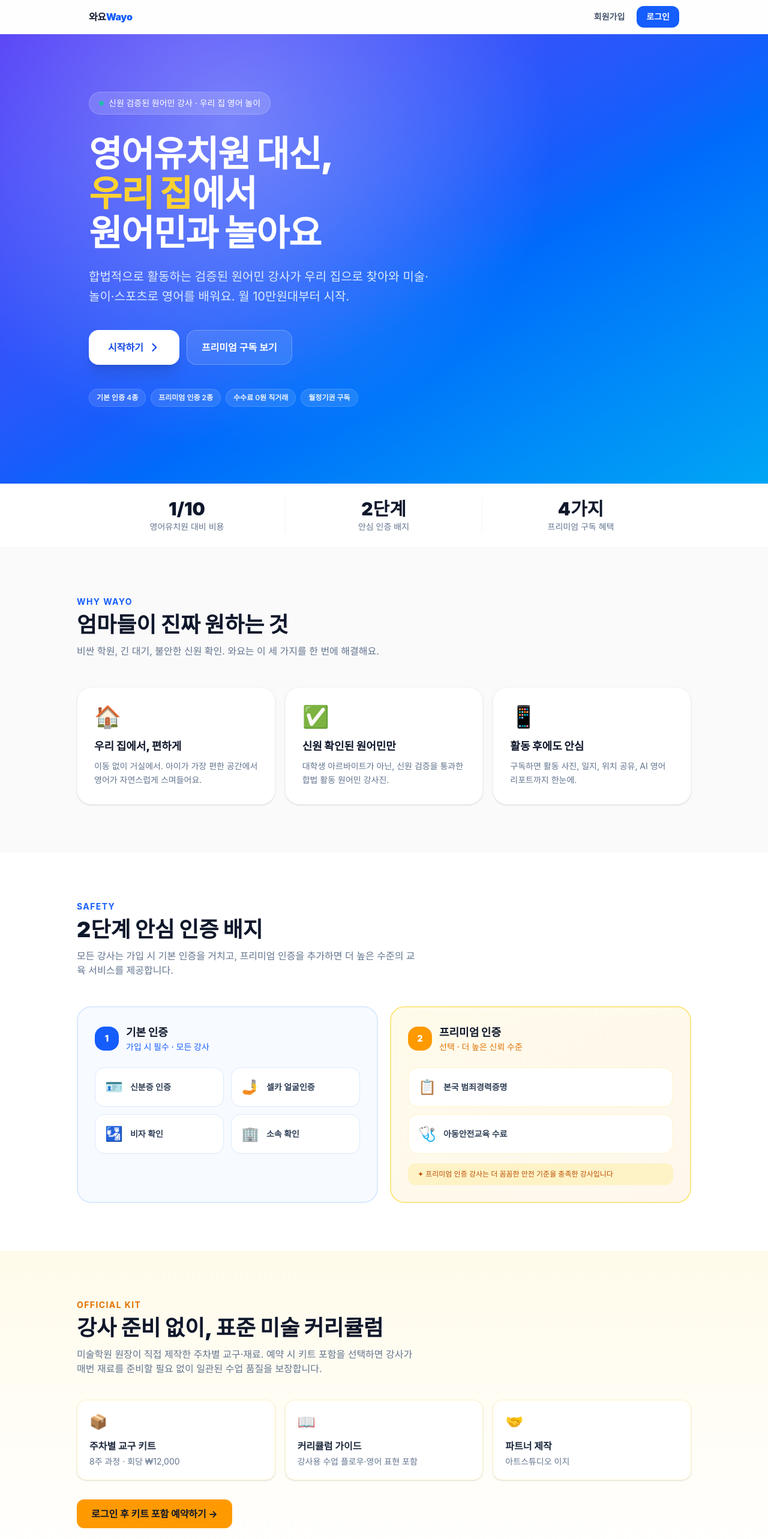
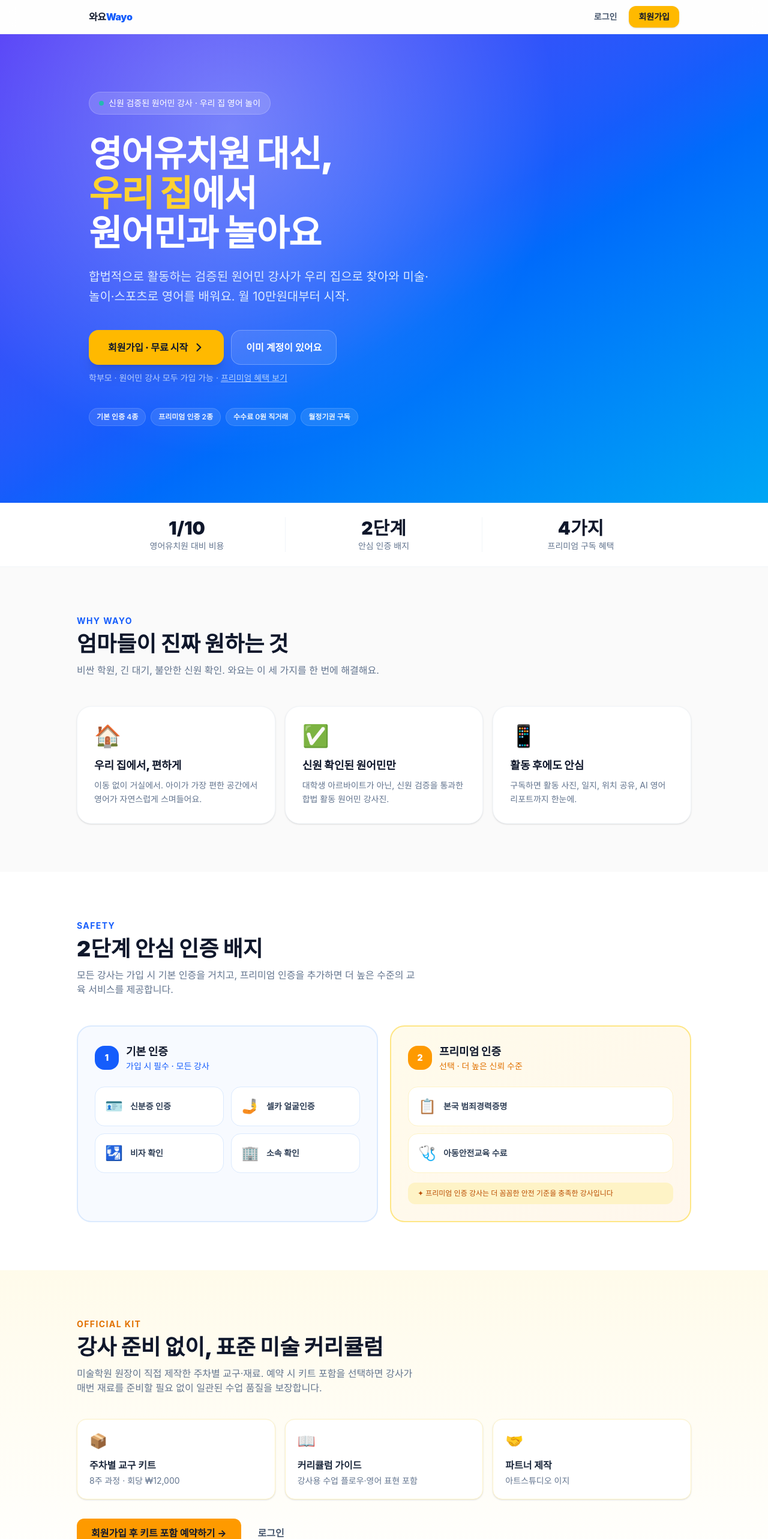
Before and after one commit to alsdk4912/wayo, a React (Vite) app: page / in a window 1280 px wide. Shown: the top 2565 px of the page at 60% size. Built offline with nearby package versions, Linux system fonts and the light colour scheme.

Commit message:
fix: 홈 CTA를 회원가입으로 직접 연결
홈·네비의 주요 버튼을 /signup으로 연결하고 회원가입 버튼을 강조해 신규 사용자가 가입 화면에 바로 진입할 수 있게 한다.

Co-authored-by: Cursor <cursoragent@cursor.com>

```diff
--- a/src/components/Navbar.tsx
+++ b/src/components/Navbar.tsx
@@ -10,16 +10,16 @@ export default function Navbar() {
           </Link>
           <div className="flex items-center gap-2">
             <Link
-              to="/signup"
+              to="/login"
               className="text-slate-600 hover:text-slate-900 text-sm font-semibold px-3 py-2 rounded-xl transition-colors"
             >
-              회원가입
+              로그인
             </Link>
             <Link
-              to="/login"
-              className="bg-blue-600 hover:bg-blue-700 text-white text-sm font-bold px-4 py-2 rounded-xl transition-colors"
+              to="/signup"
+              className="bg-amber-400 hover:bg-amber-300 text-slate-900 text-sm font-black px-4 py-2 rounded-xl transition-colors shadow-sm"
             >
-              로그인
+              회원가입
             </Link>
           </div>
         </div>
--- a/src/pages/HomePage.tsx
+++ b/src/pages/HomePage.tsx
@@ -95,21 +95,25 @@ export default function HomePage() {
 
           <div className="flex flex-col sm:flex-row gap-3">
             <Link
-              to="/login"
-              className="inline-flex items-center justify-center gap-2 bg-white text-blue-700 font-bold text-base px-8 py-4 rounded-2xl shadow-xl hover:shadow-2xl hover:-translate-y-0.5 transition-all"
+              to="/signup"
+              className="inline-flex items-center justify-center gap-2 bg-amber-400 text-slate-900 font-black text-base px-8 py-4 rounded-2xl shadow-xl hover:shadow-2xl hover:-translate-y-0.5 transition-all"
             >
-              시작하기
+              회원가입 · 무료 시작
               <svg className="w-5 h-5" fill="none" stroke="currentColor" strokeWidth="2.5" viewBox="0 0 24 24">
                 <path strokeLinecap="round" strokeLinejoin="round" d="M9 5l7 7-7 7" />
               </svg>
             </Link>
-            <a
-              href="#premium"
+            <Link
+              to="/login"
               className="inline-flex items-center justify-center gap-2 bg-white/10 hover:bg-white/20 text-white font-semibold text-base px-6 py-4 rounded-2xl border border-white/25 transition-all"
             >
-              프리미엄 구독 보기
-            </a>
+              이미 계정이 있어요
+            </Link>
           </div>
+          <p className="text-blue-100/80 text-sm mt-3">
+            학부모 · 원어민 강사 모두 가입 가능 ·{" "}
+            <a href="#premium" className="underline hover:text-white">프리미엄 혜택 보기</a>
+          </p>
 
           {/* Trust pills */}
           <div className="flex flex-wrap gap-2 mt-10">
@@ -251,12 +255,20 @@ export default function HomePage() {
             ))}
           </div>
 
+          <div className="flex flex-wrap gap-3">
+            <Link
+              to="/signup"
+              className="inline-flex items-center gap-2 bg-amber-500 hover:bg-amber-400 text-slate-900 font-bold px-6 py-3 rounded-xl transition-colors"
+            >
+              회원가입 후 키트 포함 예약하기 →
+            </Link>
             <Link
               to="/login"
-            className="inline-flex items-center gap-2 bg-amber-500 hover:bg-amber-400 text-slate-900 font-bold px-6 py-3 rounded-xl transition-colors"
+              className="inline-flex items-center gap-2 text-slate-600 font-semibold px-4 py-3 rounded-xl hover:text-slate-900 transition-colors"
             >
-            로그인 후 키트 포함 예약하기 →
+              로그인
             </Link>
+          </div>
         </div>
       </section>
 
@@ -302,12 +314,20 @@ export default function HomePage() {
               <p className="text-white font-bold mb-1">구독 예시: 월 4회 정기권</p>
               <p className="text-slate-400 text-sm">활동 사진 + 일지 + 위치공유 + AI 리포트 포함 · 수수료 0원</p>
             </div>
+            <div className="flex flex-shrink-0 gap-2">
+              <Link
+                to="/signup"
+                className="bg-amber-400 hover:bg-amber-300 text-slate-900 font-black px-6 py-3 rounded-xl transition-colors"
+              >
+                회원가입
+              </Link>
               <Link
                 to="/login"
-              className="flex-shrink-0 bg-amber-400 hover:bg-amber-300 text-slate-900 font-black px-6 py-3 rounded-xl transition-colors"
+                className="bg-white/10 hover:bg-white/20 text-white font-bold px-5 py-3 rounded-xl border border-white/20 transition-colors"
               >
-              로그인 후 구독하기
+                로그인
               </Link>
+            </div>
           </div>
         </div>
       </section>
@@ -368,12 +388,20 @@ export default function HomePage() {
             검증된 원어민 강사가 우리 집으로 찾아옵니다.
             첫 세션은 언제든 취소 가능해요.
           </p>
+          <div className="flex flex-col sm:flex-row items-center justify-center gap-3">
+            <Link
+              to="/signup"
+              className="inline-flex items-center gap-2 bg-amber-400 text-slate-900 font-black text-lg px-10 py-5 rounded-2xl shadow-xl hover:-translate-y-1 transition-all"
+            >
+              회원가입하기
+            </Link>
             <Link
               to="/login"
-            className="inline-flex items-center gap-2 bg-white text-blue-700 font-black text-lg px-10 py-5 rounded-2xl shadow-xl hover:-translate-y-1 transition-all"
+              className="inline-flex items-center gap-2 bg-white/10 text-white font-bold text-base px-8 py-4 rounded-2xl border border-white/25 hover:bg-white/20 transition-all"
             >
-            로그인 / 회원가입
+              로그인
             </Link>
+          </div>
         </div>
       </section>
 
```
Lines whose indentation alone changed are shown as unchanged.
